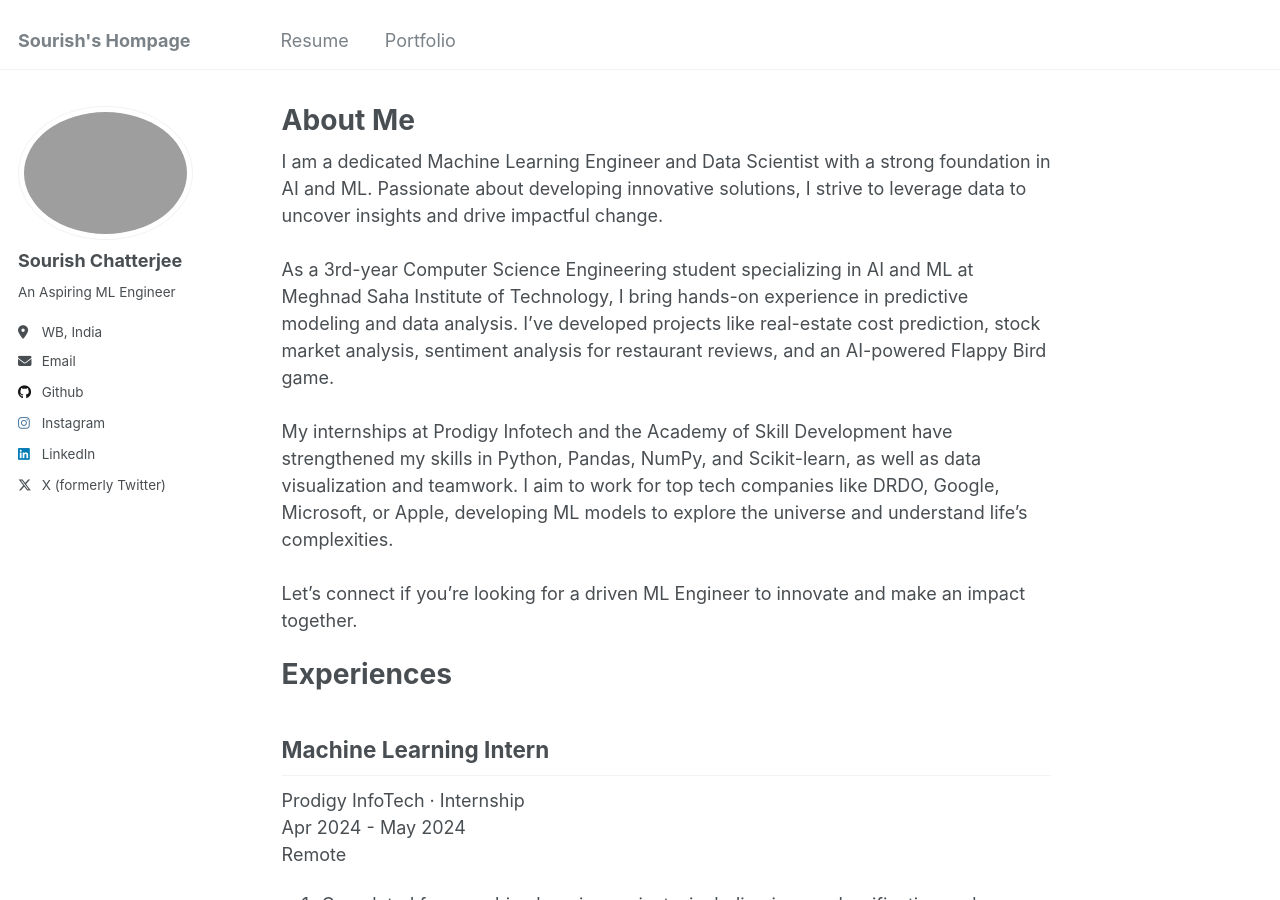
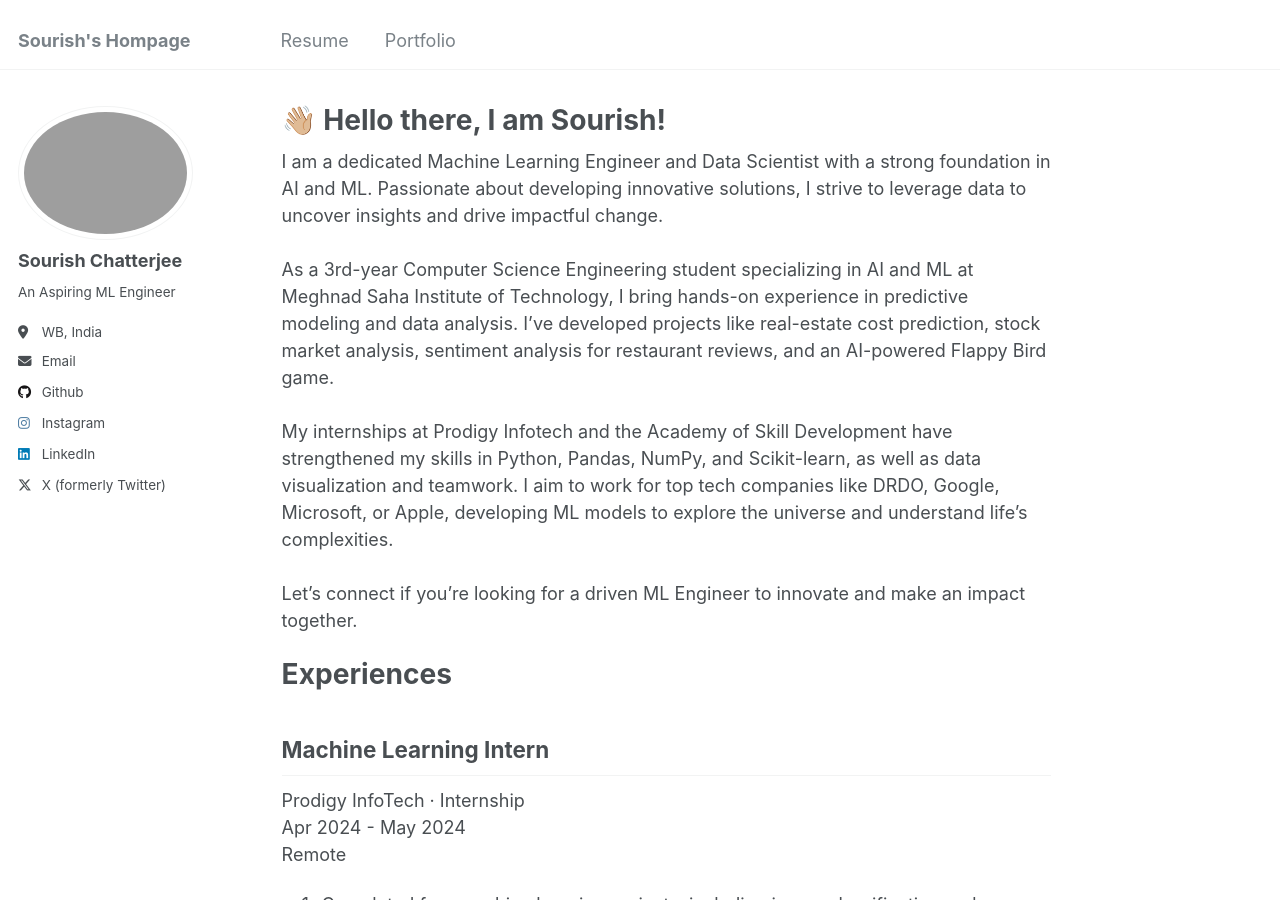
Before and after one commit to Nexalyze/Nexalyze.github.io, a Jekyll site: the page built from _pages/about.md, in a window 1280 px wide and 900 px high. Built offline with Jekyll 4.4.1, drawn with Linux system fonts in a browser that asks for light colours.

Commit message:
File Changes

```diff
--- a/_pages/about.md
+++ b/_pages/about.md
@@ -1,6 +1,7 @@
 ---
 permalink: /
-title: "About Me"
+title: "👋🏼 Hello there, I am Sourish!"
+excerpt: "About Me"
 author_profile: true
 redirect_from:
   - /about/
```
